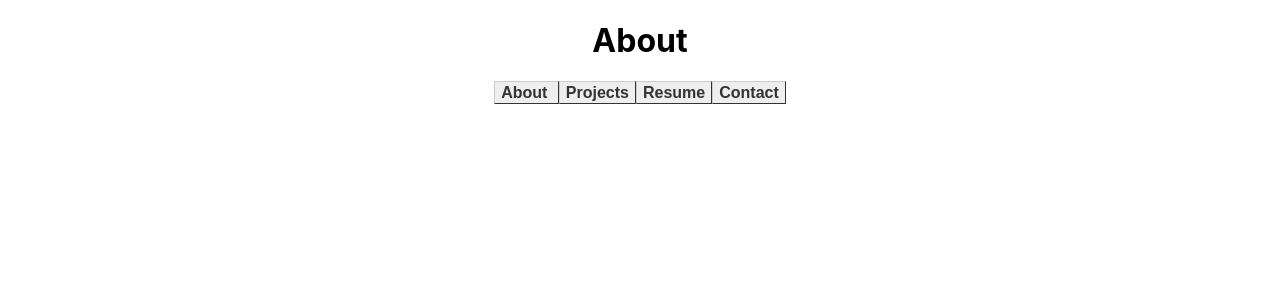
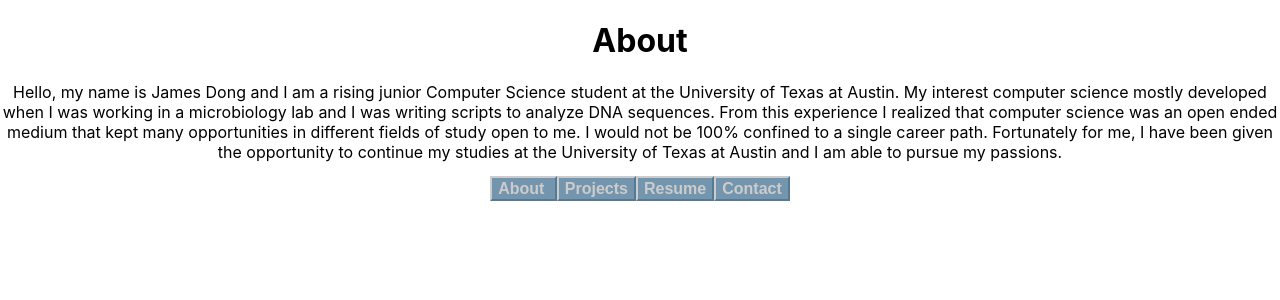
Before and after one commit to jamesjd210/james-dong-website, a React (Create React App) app in the folder portfolio/: page / in a window 1280 px wide. Shown: the top 300 px of the page. Built offline with nearby package versions, Linux system fonts and the light colour scheme.

Commit message:
added section to about page

```diff
--- a/portfolio/src/About.js
+++ b/portfolio/src/About.js
@@ -4,6 +4,17 @@ function About(props) {
   return (
     <div>
       <h1>About</h1>
+      <p className = "About-Paragraph">
+        Hello, my name is James Dong and I am a rising junior Computer Science
+        student at the University of Texas at Austin. My interest computer science
+        mostly developed when I was working in a microbiology lab and I was writing
+        scripts to analyze DNA sequences. From this experience I realized that
+        computer science was an open ended medium that kept many opportunities
+        in different fields of study open to me. I would not be 100% confined to
+        a single career path. Fortunately for me, I have been given the opportunity
+        to continue my studies at the University of Texas at Austin and I am able
+        to pursue my passions.
+      </p>
     </div>
   )
 }
--- a/portfolio/src/App.css
+++ b/portfolio/src/App.css
@@ -39,13 +39,21 @@
 
 .item {
   font: bold 16px Arial;
+  color: #CCCCCC;
   text-decoration: none;
-  background-color: #EEEEEE;
-  color: #333333;
+  background-color: #7395AE;
   padding: 2px 6px 2px 6px;
-  border-top: 1px solid #CCCCCC;
-  border-right: 1px solid #333333;
-  border-bottom: 1px solid #333333;
-  border-left: 1px solid #CCCCCC;
+  border-top: 2px solid #CCCCCC;
+  border-right: 2px solid #557A95;
+  border-bottom: 2px solid #557A95;
+  border-left:2px solid #CCCCCC;
 
 }
+/* Color Palette
+#5D5C61
+#379683
+#7395AE
+#557A95
+#B1A296
+#CCCCCC white
+*/
```
